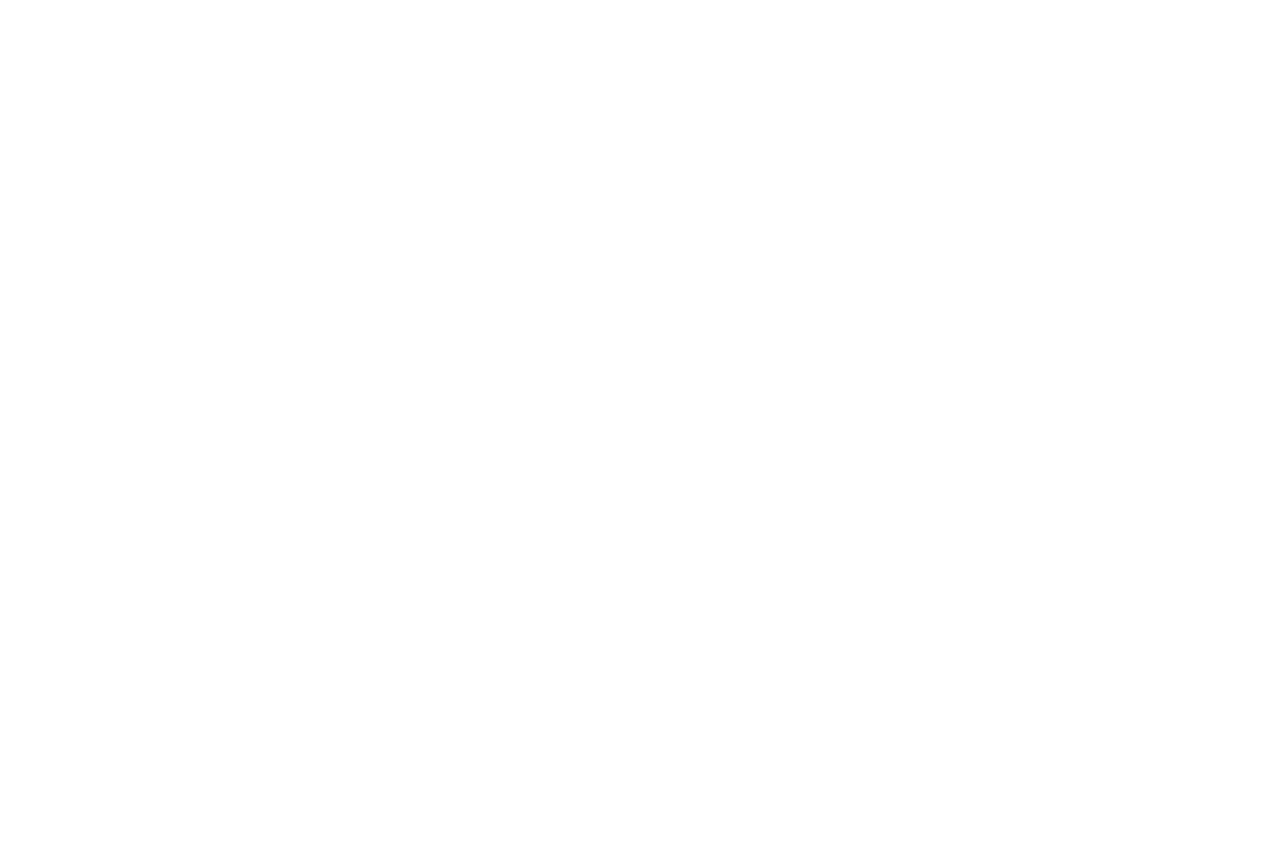
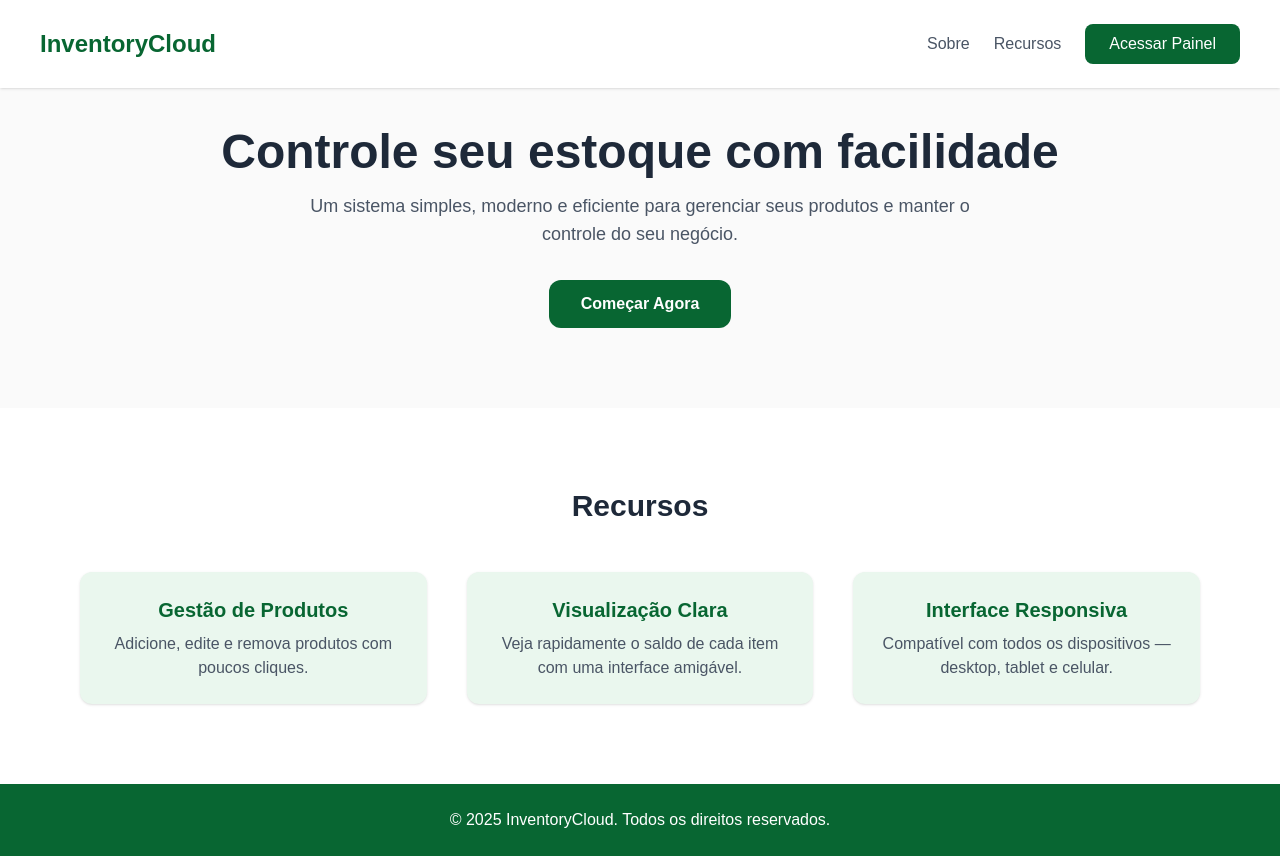
Before and after one commit to cassianobraz/InventorySystem, a React (Vite) app in the folder frontend/: page / in a window 1280 px wide. Before the commit this address had no page. Before the commit the page ends 800 px from the top, so only its background shows below. Built offline with nearby package versions, Linux system fonts and the light colour scheme.

Commit message:
creation of the home page

```diff
--- a/frontend/public/products.json
+++ b/frontend/public/products.json
@@ -1,11 +1,10 @@
 [
-    { "codigo": "1", "nome": "PNEU 90-90-18", "saldo": 1242 },
+    { "codigo": "1", "nome": "PNEU 90-90-18", "saldo": 12 },
     { "codigo": "2", "nome": "CAMARA AR ARO 18", "saldo": 5 },
     { "codigo": "3", "nome": "KIT CPA TITAN 150", "saldo": 8 },
     { "codigo": "4", "nome": "RETROVISOR TITAN 150 14", "saldo": 2 },
     { "codigo": "5", "nome": "JUNTA KIT A TITAN 150", "saldo": 0 },
     { "codigo": "6", "nome": "VALV ADM TITAN 150", "saldo": 3 },
-    { "codigo": "7", "nome": "VALV ESC TITAN 150", "saldo": 3 },
-    { "codigo": "8", "nome": "VALV ADM TITAN 160", "saldo": 3 },
-    { "codigo": "8", "nome": "VALV ADM TITAN 160", "saldo": 3 }
+    { "codigo": "7", "nome": "VALV ESC TITAN 150", "saldo": 3 }
+
 ]
--- a/frontend/src/App.tsx
+++ b/frontend/src/App.tsx
@@ -1,6 +1,7 @@
 import { Route, Routes } from "react-router-dom"
 import { Stock } from "./pages/stock"
 import { Dashboard } from "./pages/dashboard"
+import { Home } from "./pages/home"
 
 
 function App() {
@@ -8,6 +9,7 @@ function App() {
   return (
     <Routes>
       <Route path="/estoque" element={<Stock />} />
+      <Route path="/" element={<Home />} />
       <Route path="/dash" element={<Dashboard />} />
     </Routes>
   )
--- /dev/null
+++ b/frontend/src/pages/home.tsx
@@ -0,0 +1,58 @@
+import { Link } from "react-router-dom";
+
+export function Home() {
+  return (
+    <div className="min-h-screen bg-[#fafafa] flex flex-col">
+      {/* Header */}
+      <header className="w-full py-6 px-10 bg-white shadow-sm flex justify-between items-center">
+        <h1 className="text-2xl font-bold text-[#086632]">InventoryCloud</h1>
+        <nav className="flex gap-6 text-gray-600 flex flex-row items-center">
+          <a href="#sobre" className="hover:text-[#086632] transition">Sobre</a>
+          <a href="#recursos" className="hover:text-[#086632] transition">Recursos</a>
+          <Link to="/dash" className="bg-[#086632] text-white px-6 py-2 rounded-lg hover:bg-[#0b7d4b] transition">
+            Acessar Painel
+          </Link>
+        </nav>
+      </header>
+
+      {/* Hero */}
+      <section className="flex-1 flex flex-col items-center justify-center text-center px-4 mt-10">
+        <h2 className="text-4xl md:text-5xl font-bold text-gray-800 mb-4">
+          Controle seu estoque com facilidade
+        </h2>
+        <p className="text-gray-600 text-lg max-w-2xl mb-8">
+          Um sistema simples, moderno e eficiente para gerenciar seus produtos e manter o controle do seu negócio.
+        </p>
+        <Link to="/estoque" className="bg-[#086632] text-white font-semibold px-8 py-3 rounded-xl hover:bg-[#0b7d4b] transition">
+          Começar Agora
+        </Link>
+      </section>
+
+      {/* Recursos */}
+      <section id="recursos" className="py-20 bg-white mt-20">
+        <div className="max-w-6xl mx-auto px-4">
+          <h3 className="text-3xl font-bold text-center text-gray-800 mb-12">Recursos</h3>
+          <div className="grid grid-cols-1 md:grid-cols-3 gap-10 text-center">
+            <div className="bg-[#eaf7ee] p-6 rounded-xl shadow">
+              <h4 className="text-xl font-semibold text-[#086632] mb-2">Gestão de Produtos</h4>
+              <p className="text-gray-600">Adicione, edite e remova produtos com poucos cliques.</p>
+            </div>
+            <div className="bg-[#eaf7ee] p-6 rounded-xl shadow">
+              <h4 className="text-xl font-semibold text-[#086632] mb-2">Visualização Clara</h4>
+              <p className="text-gray-600">Veja rapidamente o saldo de cada item com uma interface amigável.</p>
+            </div>
+            <div className="bg-[#eaf7ee] p-6 rounded-xl shadow">
+              <h4 className="text-xl font-semibold text-[#086632] mb-2">Interface Responsiva</h4>
+              <p className="text-gray-600">Compatível com todos os dispositivos — desktop, tablet e celular.</p>
+            </div>
+          </div>
+        </div>
+      </section>
+
+      {/* Footer */}
+      <footer className="bg-[#086632] text-white py-6 text-center mt-auto">
+        <p>© {new Date().getFullYear()} InventoryCloud. Todos os direitos reservados.</p>
+      </footer>
+    </div>
+  );
+}
```
